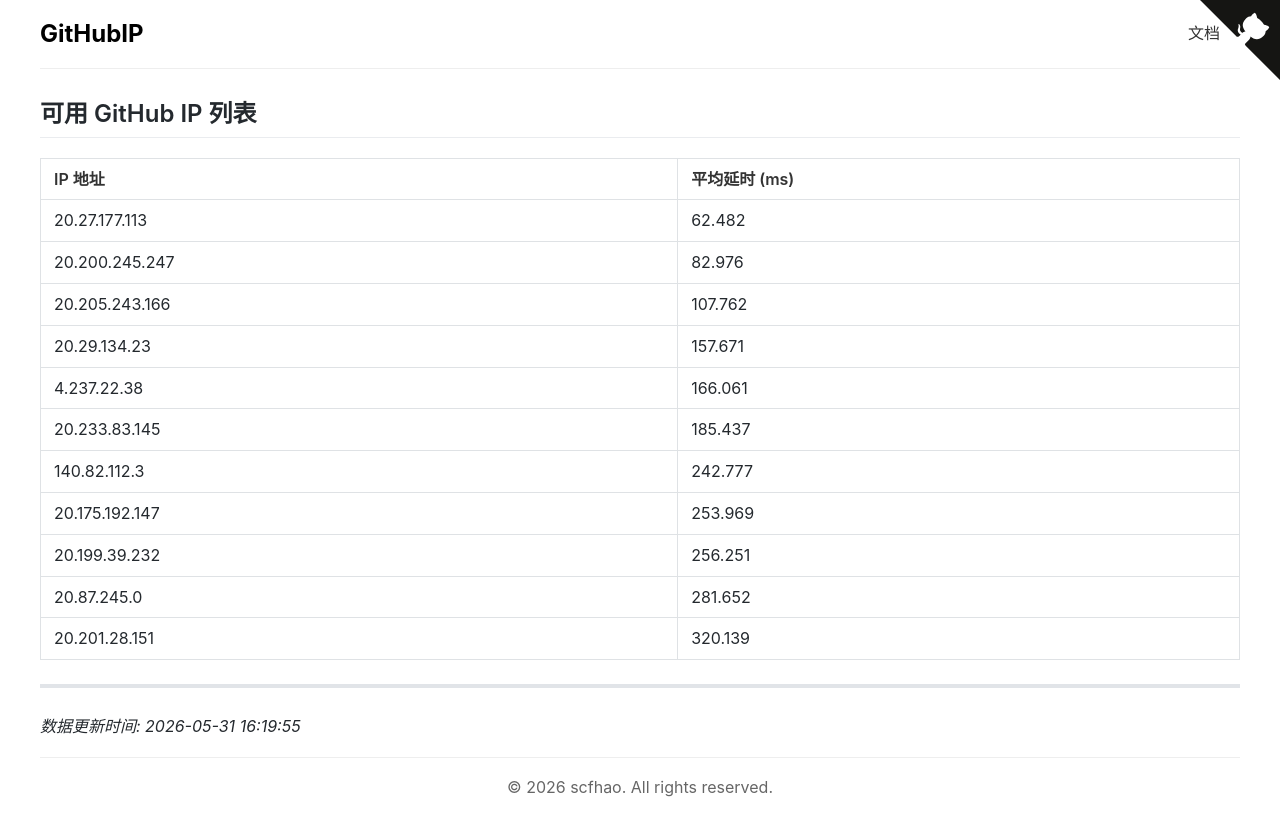
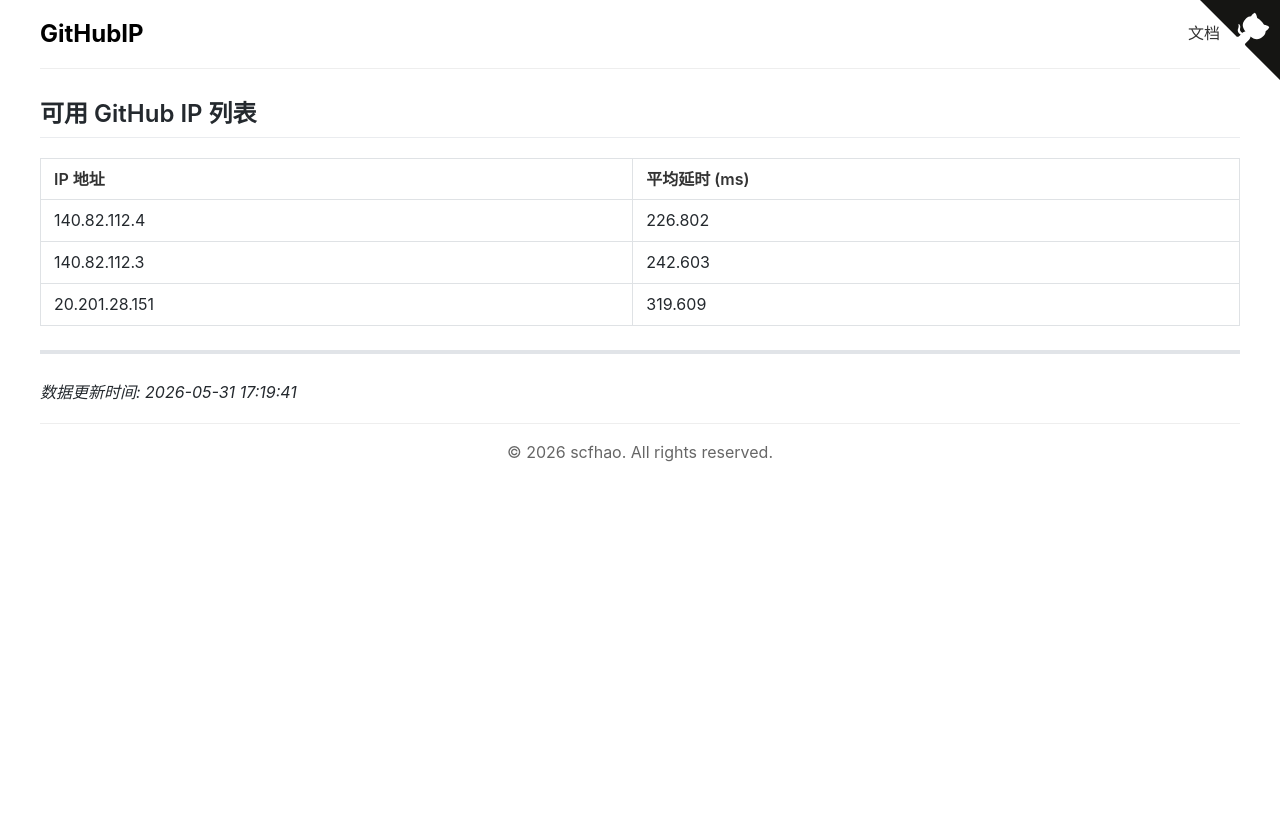
Before and after one commit to scfhao/GitHubIP, a Jekyll site: the page built from index.md, in a window 1280 px wide. Shown: the top 836 px of the page. Built offline with Jekyll 4.4.1, drawn with Linux system fonts in a browser that asks for light colours.

Commit message:
自动脚本执行 - 2026-05-31 17:19:42

```diff
--- a/index.md
+++ b/index.md
@@ -1,25 +1,17 @@
 ---
 layout: home
 title: GitHub IP 列表
-date: 2026-05-31 16:19:55
+date: 2026-05-31 17:19:41
 ---
 
 ## 可用 GitHub IP 列表
 
 | IP 地址 | 平均延时 (ms) |
 |---------|--------------|
-| 20.27.177.113 | 62.482 |
-| 20.200.245.247 | 82.976 |
-| 20.205.243.166 | 107.762 |
-| 20.29.134.23 | 157.671 |
-| 4.237.22.38 | 166.061 |
-| 20.233.83.145 | 185.437 |
-| 140.82.112.3 | 242.777 |
-| 20.175.192.147 | 253.969 |
-| 20.199.39.232 | 256.251 |
-| 20.87.245.0 | 281.652 |
-| 20.201.28.151 | 320.139 |
+| 140.82.112.4 | 226.802 |
+| 140.82.112.3 | 242.603 |
+| 20.201.28.151 | 319.609 |
 
 ---
 
-*数据更新时间: 2026-05-31 16:19:55*
+*数据更新时间: 2026-05-31 17:19:41*
```
